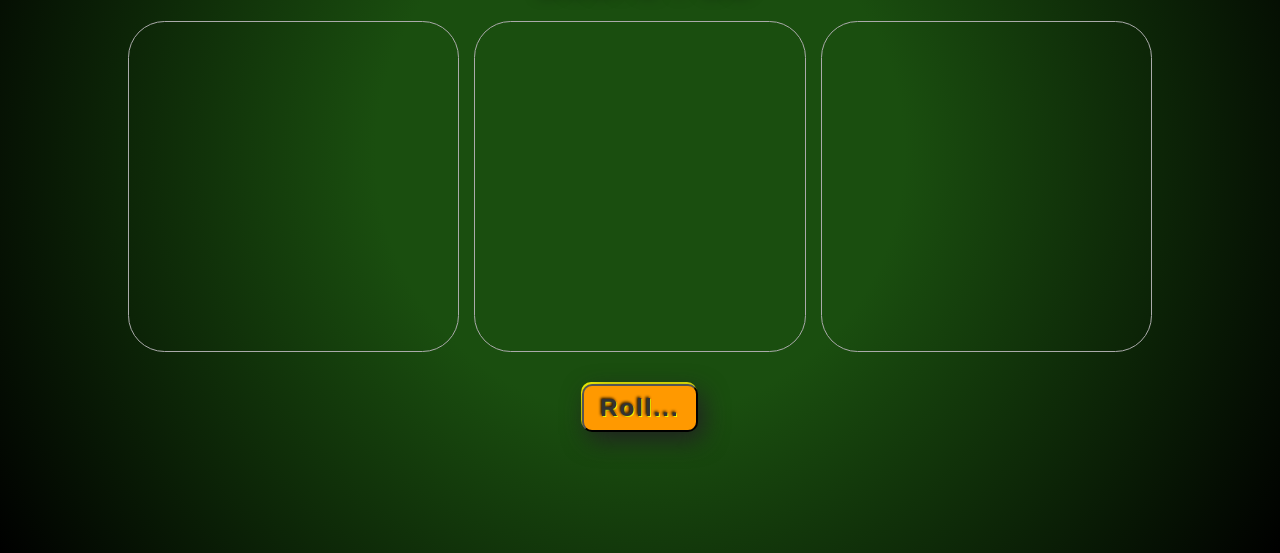
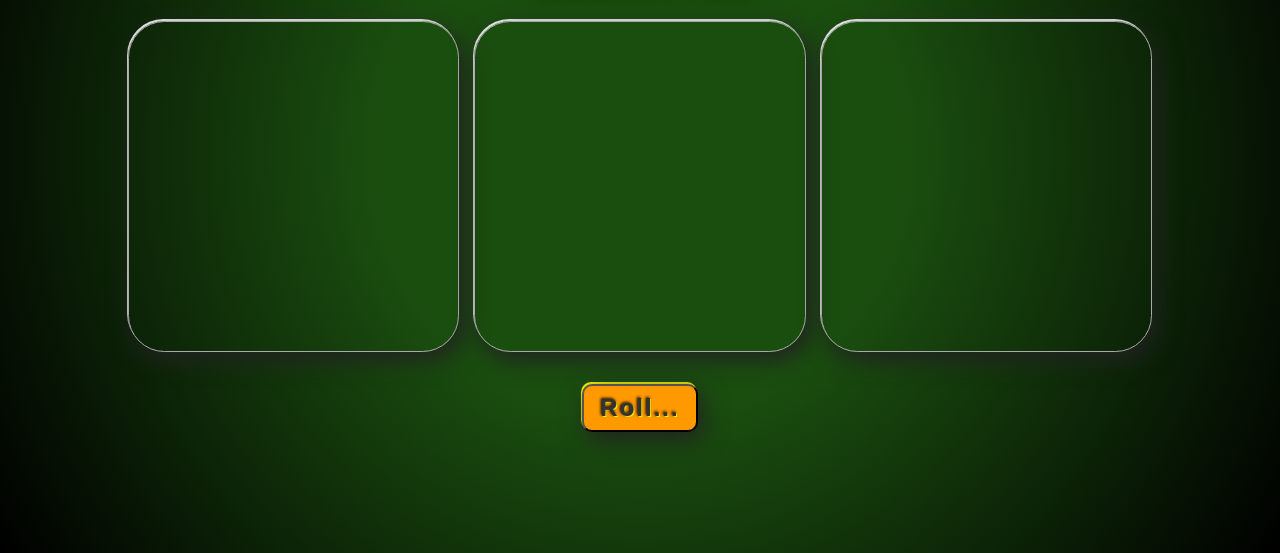
Before and after one commit to PtitLudo64/Formations, a plain HTML site: page 07jeu421/index.html in a window 1280 px wide. Shown: the part 247-800 px from the top of the page. Drawn offline with Linux system fonts and the light colour scheme.

Commit message:
421 aesthetic modifications

```diff
--- a/07jeu421/css/style.css
+++ b/07jeu421/css/style.css
@@ -43,7 +43,7 @@ body {
         grid-template-columns: repeat(3, 1fr);
         gap: 15px;
         margin-bottom: 2rem;
-        overflow: hidden;
+
     }
     #theButton {
         display: block;
@@ -76,6 +76,8 @@ body {
 .die {
     aspect-ratio: 1;
     border: 1px solid #aaa;
+    box-shadow: 5px 8px 25px #222,
+                -1px -2px 0px #fff;
     border-radius: 11%;
     display: flex;
     align-items: center;
```
